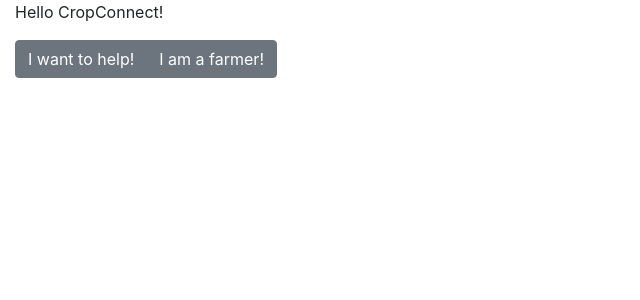
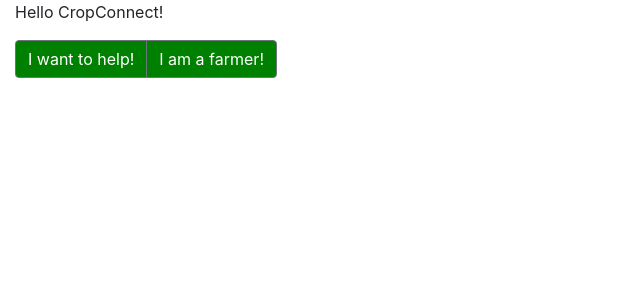
Before and after one commit to ixvw/2020_cropconnect, a Flask app: page / in a window 1280 px wide. Shown: the top 300 px of the page, without its empty margins (0-640 px from the left). Run offline with Flask 2, Linux system fonts and the light colour scheme; parts of the project's set-up code (start-up, migrations or seed data) failed here and were passed over; some libraries are stand-ins or nearby versions.

Commit message:
added .sass file and File Watcher

```diff
--- /dev/null
+++ b/app/static/css/src/styles.sass
@@ -0,0 +1,3 @@
+.btn-secondary
+  color: white
+  background-color: green
--- /dev/null
+++ b/app/static/css/styles.css
@@ -0,0 +1,6 @@
+.btn-secondary {
+  color: white;
+  background-color: green;
+}
+
+/*# sourceMappingURL=styles.css.map */
--- a/app/templates/base.html
+++ b/app/templates/base.html
@@ -13,7 +13,7 @@
             {{ bootstrap.load_css() }}
 
             <!-- EKZ css -->
-            {{ render_static('css', 'css/main.css') }}
+            {{ render_static('css', 'css/styles.css') }}
             {{ render_static('css', 'css/framework/framework.css') }}
         {% endblock %}
 
```
Also changed, not shown: README.md, 1 other file.
